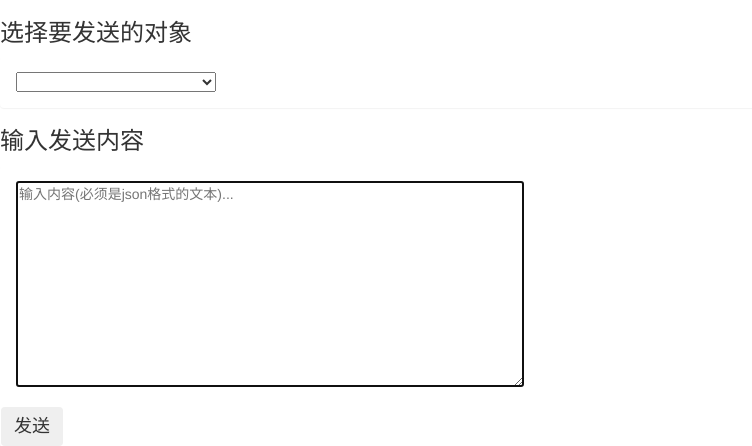
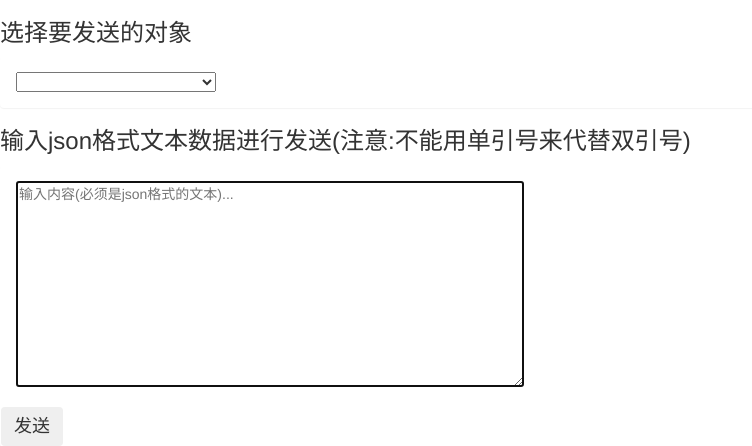
Before and after one commit to fangqing/wehub-callback-websocket, a Python web app: template app/templates/manager.html in a window 1280 px wide. Shown: the top 446 px of the page, without its empty margins (0-752 px from the left). Run offline with Jinja, Linux system fonts and the light colour scheme; the template is opened without the code that fills it, so the values that code supplies are empty.

Commit message:
demo  update

```diff
--- a/app/templates/manager.html
+++ b/app/templates/manager.html
@@ -23,7 +23,7 @@
             </select>
         </div>
     </section>
-    <H3> 输入发送内容</H3>
+    <H3> 输入json格式文本数据进行发送(注意:不能用单引号来代替双引号)</H3>
     <section class='panel'>
         <div class='panel-body'>
            <textarea  id="input_text" cols="60"  rows="10"  autofocus  placeholder="输入内容(必须是json格式的文本)..."></textarea>
--- a/app/wehub_client_handler.py
+++ b/app/wehub_client_handler.py
@@ -49,10 +49,10 @@ class WeHubClientHandler(WebSocket):
 	def process_browse_command(self,message):
 		#处理浏览器发过来的命令(必须是json能解析的格式)
 		try:
-			command_data = json.loads(message,strict=False)
+			command_data = json.loads(str(message),strict=False)
 		except  Exception as e:
 			print(e)
-			return "消息解析失败:(%s)"%e
+			return "json解析失败:(%s)"%e
 
 		self.send(json.dumps(command_data))
 		return "消息提交成功: %s"%message
--- a/start_server.py
+++ b/start_server.py
@@ -7,6 +7,7 @@ from app.wehub_client_manager import WeHubClientManager
 WebSocketPlugin(cherrypy.engine).subscribe()
 cherrypy.tools.websocket = WebSocketTool()
 
+SERVER_PORT = 3456
 from jinja2 import Environment, FileSystemLoader
 env = Environment(loader=FileSystemLoader('app/templates'))
 
@@ -39,7 +40,7 @@ class Root(object):
 
 if __name__ == '__main__':
 	cherrypy.config.update({
-		'server.socket_port': 3456,
+		'server.socket_port': SERVER_PORT,
 		'tools.staticdir.root': os.path.abspath(os.path.dirname(__file__))
 		})
 
```
Also changed, not shown: websocket_client_test.html (+5 -4 lines), README.md.
